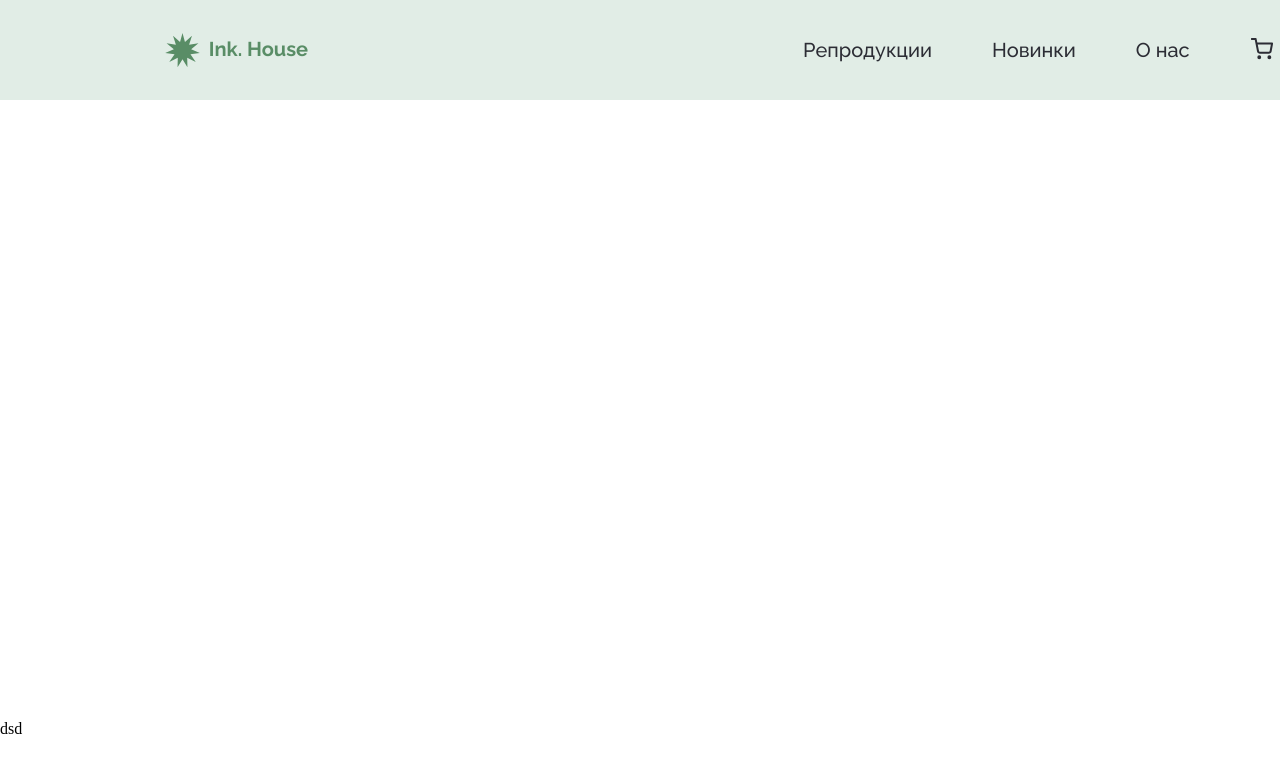
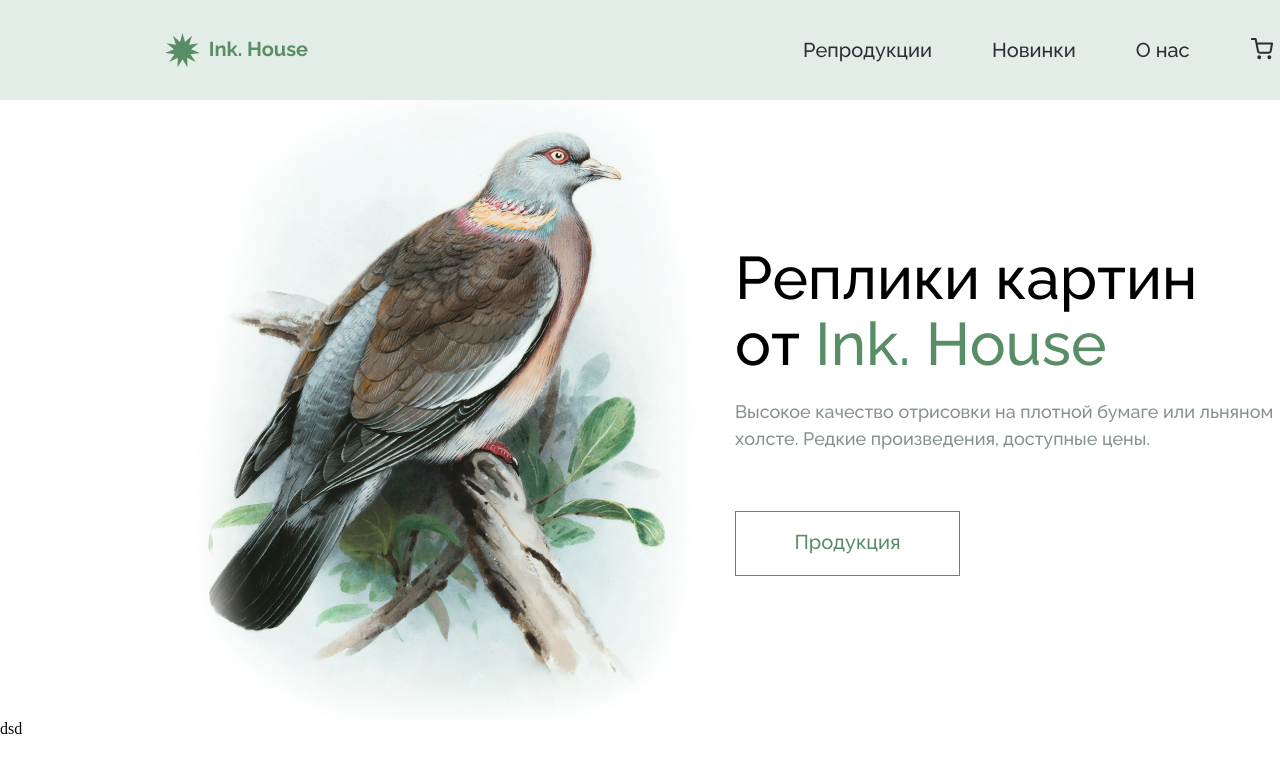
Before and after one commit to GenexiOks/House, a React (Vite) app: page / in a window 1280 px wide. Shown: the top 772 px of the page. Built offline with nearby package versions, Linux system fonts and the light colour scheme.

Commit message:
21/11/24 work

```diff
--- a/src/App.jsx
+++ b/src/App.jsx
@@ -187,8 +187,20 @@ function App() {
                     </ul>
                 </div>
             </header>
-            <main className={styles.main}>
-                <div className={classNames(styles.main_content, styles._container)}></div>
+            <main className={styles.page}>
+                <div className={classNames(styles.main, styles._container)}>
+                    <img src="/MainBird.png" />
+                    <div className={styles.contant_container}>
+                        <h1>
+                            Реплики картин от <span>Ink. House</span>
+                        </h1>
+                        <p>
+                            Высокое качество отрисовки на плотной бумаге или льняном холсте. Редкие
+                            произведения, доступные цены.
+                        </p>
+                        <button>Продукция</button>
+                    </div>
+                </div>
             </main>
             <footer className={styles.footer}>dsd</footer>
         </>
--- a/src/App.module.css
+++ b/src/App.module.css
@@ -74,11 +74,9 @@ header {
 .ul_container a {
     color: #2c2d35;
     font-size: 20px;
-    font-weight: 500;
 
     @media (max-width: 768px) {
         font-size: 18px;
-        font-weight: 500;
         line-height: 21.13px;
         text-align: left;
         text-decoration-skip-ink: none;
@@ -136,17 +134,58 @@ hr {
     color: #376b44;
 }
 
-/* ----------MAIN------------------------------------- */
+/* ----------PAGE------------------------------------- */
+
+.page {
+    flex: 1 1 auto;
+}
+
+/* ---------MAIN------------------------------------- */
 
 .main {
-    height: 100%;
-    width: 100%;
+    height: 620px;
+    display: flex;
+    align-items: center;
+    justify-content: space-between;
 }
 
-.main_content {
-    height: 620px;
+.contant_container {
+    width: 540px;
+    height: 331px;
+    display: flex;
+    flex-direction: column;
+    justify-content: space-between;
 }
 
+.contant_container h1 {
+    font-size: 60px;
+    line-height: 110%;
+}
+
+.contant_container span {
+    color: #598d66;
+}
+
+.contant_container p {
+    width: 540px;
+    height: 54px;
+    font-size: 18px;
+    color: rgba(134, 146, 139, 1);
+    line-height: 27px;
+}
+
+.contant_container button {
+    width: 225px;
+    height: 65px;
+    gap: 6px;
+    background-color: white;
+    border: 1px solid rgba(89, 141, 102, 1);
+    color: rgba(89, 141, 102, 1);
+    margin-top: 38px;
+    font-size: 20px;
+    line-height: 23.48px;
+    text-align: center;
+}
 /* ----------FOOTER----------------------------------- */
 
 /* ------SVG_Button---------------------------------- */
--- a/src/index.css
+++ b/src/index.css
@@ -33,14 +33,16 @@ body {
 }
 
 p,
+button,
 h1,
 a {
-    font-family: "Raleway", sans-serif;
+    font-family: "Raleway";
     font-optical-sizing: auto;
     font-weight: 500;
     font-style: normal;
     text-decoration: none;
     color: black;
+    letter-spacing: normal;
 }
 
 ul,
```
Also changed, not shown: public/MainBird.png (renamed from public/Layer 0 1.png).
